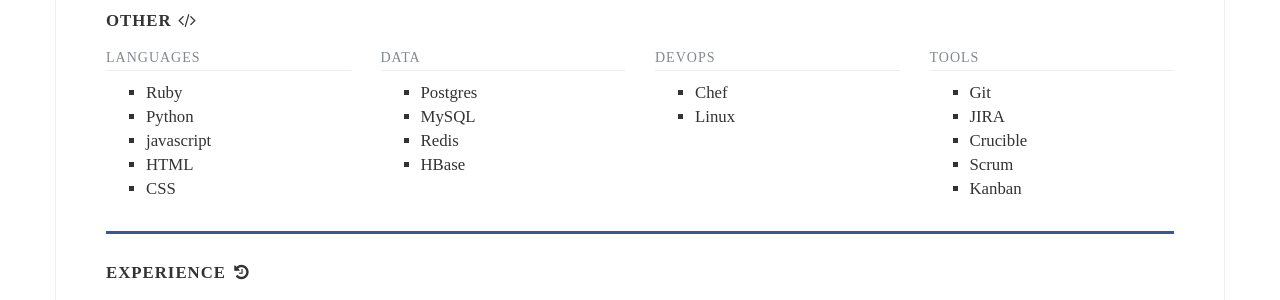
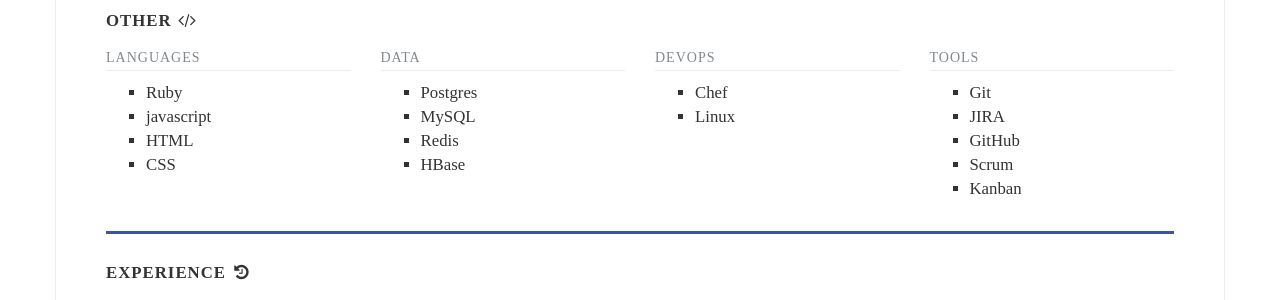
Before and after one commit to jarrad/jarrad.github.io, a Jekyll site: the page built from index.html, in a window 1280 px wide and 900 px high, scrolled down 397 px. Shown: the part 153-453 px from the top of the window. Built offline with Jekyll 4.4.1, drawn with Linux system fonts in a browser that asks for light colours; nearby versions of some CDN libraries; some web fonts are replaced.

Commit message:
update skills

```diff
--- a/_data/skills.yml
+++ b/_data/skills.yml
@@ -31,7 +31,6 @@
     - name: Languages
       tags:
         - Ruby
-        - Python
         - javascript
         - HTML
         - CSS
@@ -49,6 +48,6 @@
       tags:
         - Git
         - JIRA
-        - Crucible
+        - GitHub
         - Scrum
         - Kanban
```
